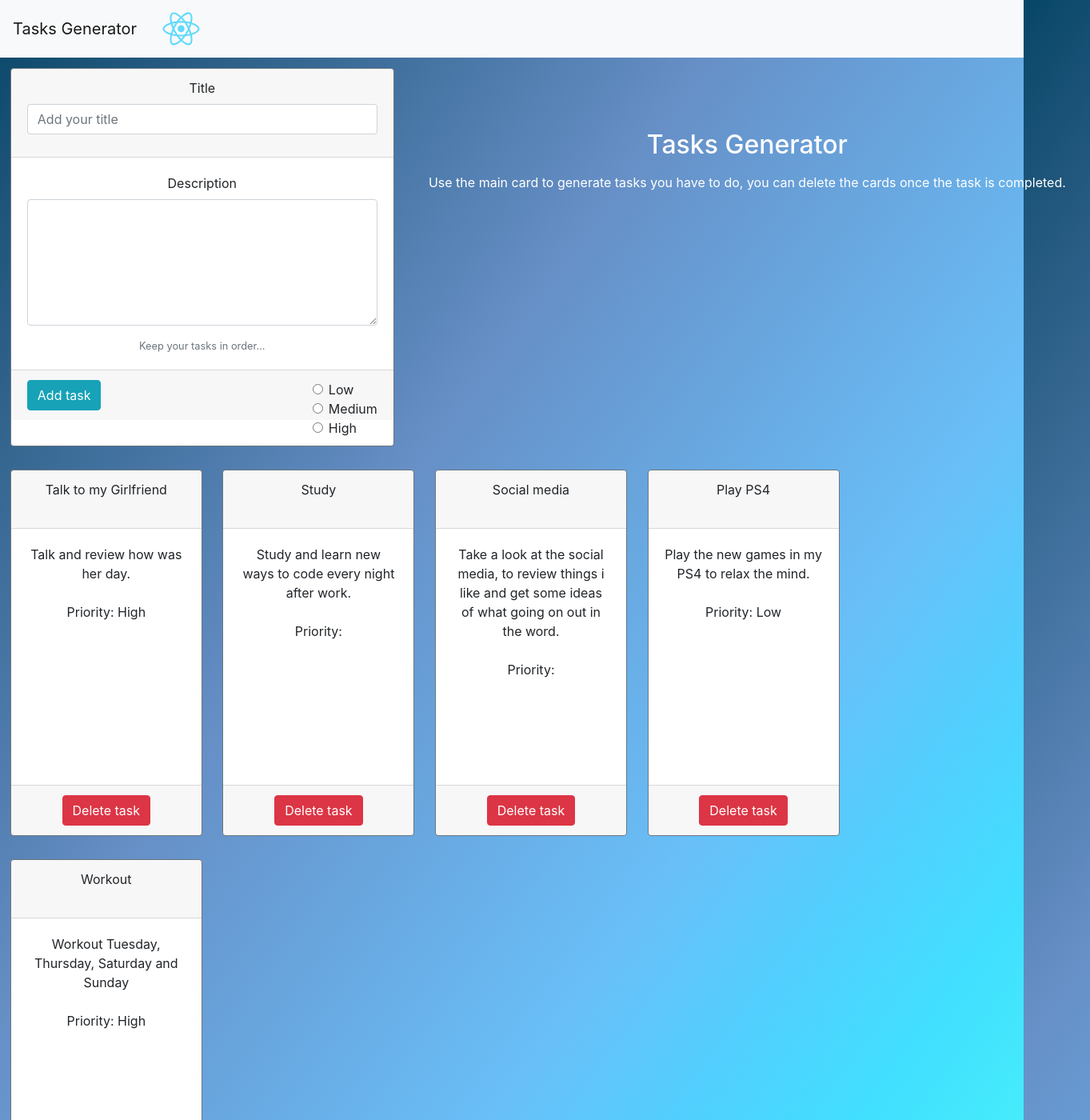
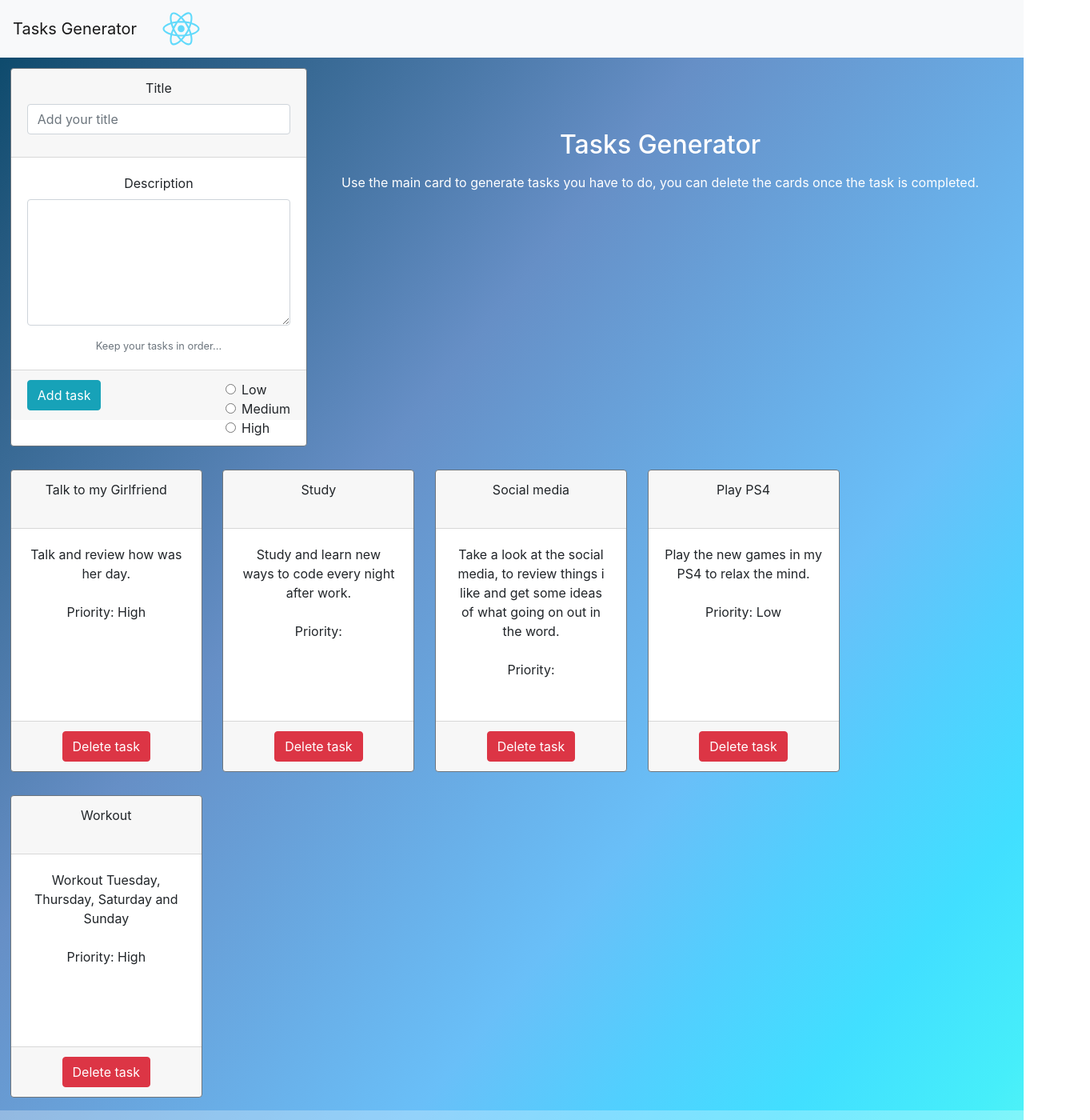
Before and after one commit to DennisLy1995/GeneradorTareas, a React (Create React App) app in the folder tasksgenerator/: page / in a window 1280 px wide. Shown: the top 1400 px of the page at 80% size, 1363 px wide, since content can reach past the window. Built offline with nearby package versions, Linux system fonts and the light colour scheme.

Commit message:
Small modification in the min-width of the input card.

```diff
--- a/tasksgenerator/src/Card.js
+++ b/tasksgenerator/src/Card.js
@@ -47,7 +47,7 @@ class Card extends React.Component {
   render() {
 
     return (
-      <div className="card border-secondary mb-3" style={{ minWidth: '30rem', width: '29%', margin: '1%', display: 'inline-block' }}>
+      <div className="card border-secondary mb-3" style={{ minWidth: '10rem', width: '29%', margin: '1%', display: 'inline-block' }}>
 
         <div className="card-header" style={{ textAlign: 'center' }}>
           <div className="form-group">
--- a/tasksgenerator/src/informationCard.js
+++ b/tasksgenerator/src/informationCard.js
@@ -16,7 +16,7 @@ class InformationCard extends React.Component {
           </div>
         </div>
 
-        <div className="card-body"  style={{textAlign:'center', height:'20rem', maxHeight:'20rem', overflow: 'scroll'}}>
+        <div className="card-body"  style={{textAlign:'center', height:'20rem', maxHeight:'15rem', overflow: 'scroll'}}>
           <div className="form-group">
             <label htmlFor="description">{this.props.description}</label>
           </div>
```
